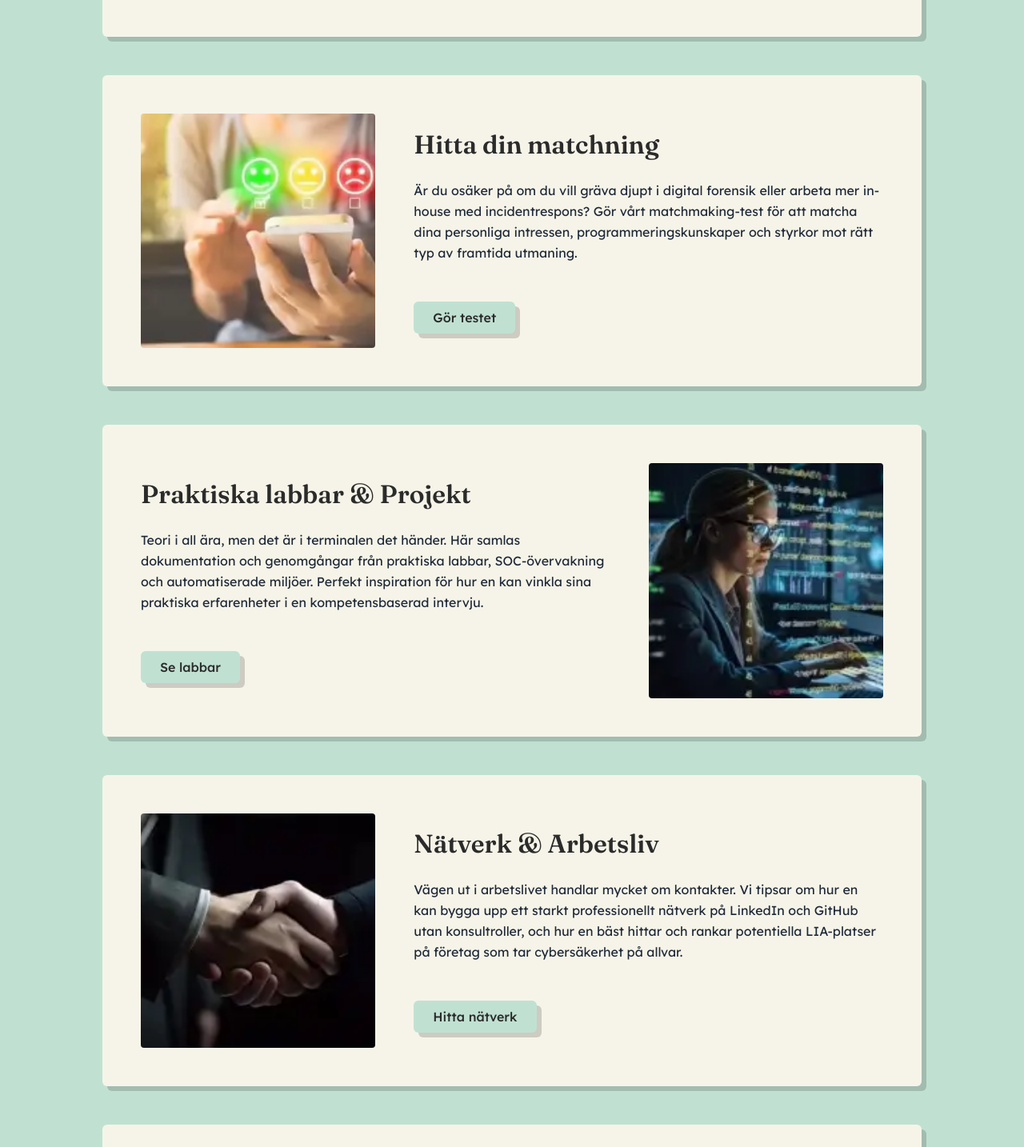
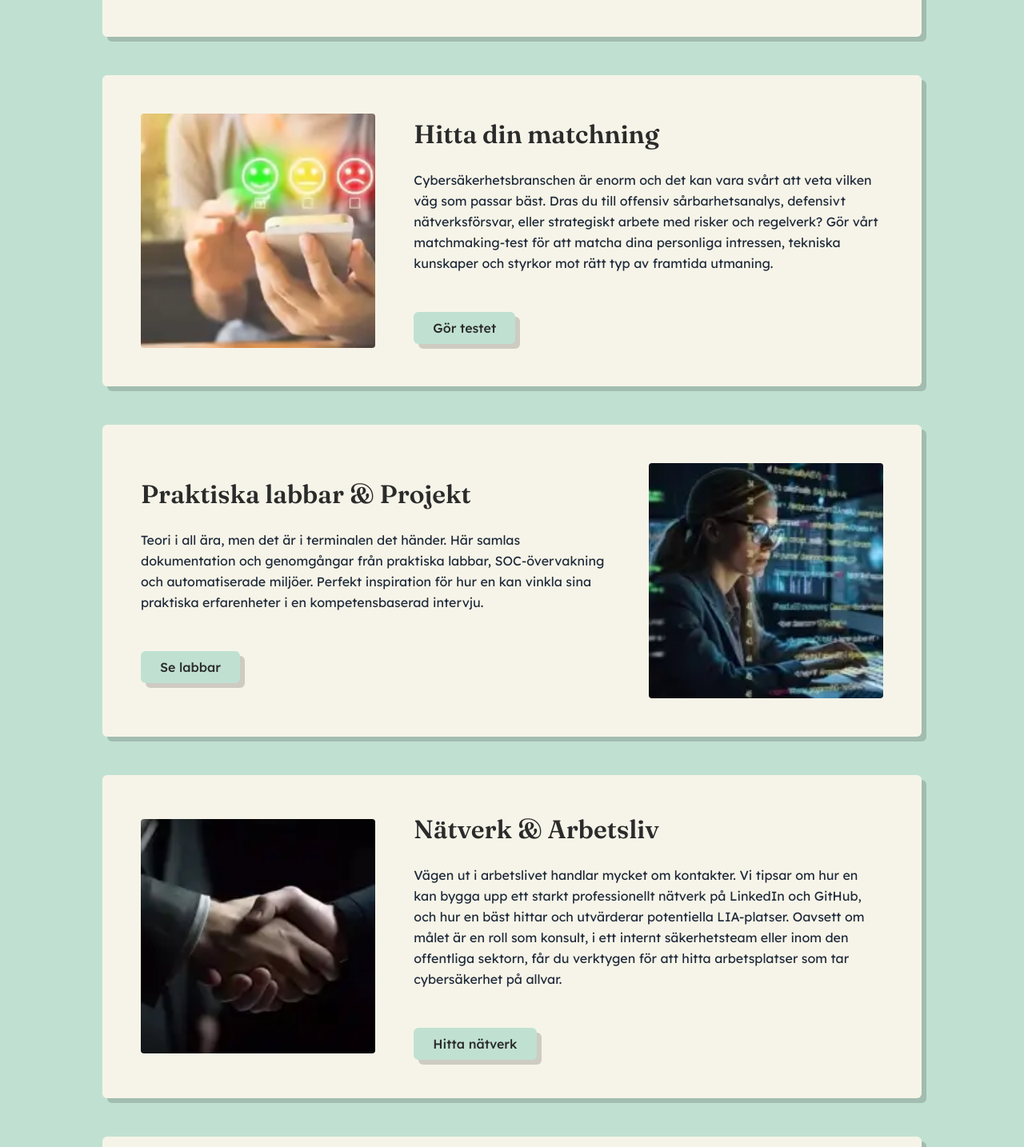
Before and after one commit to karinEkenberg/Cybersakerhetskompassen, a React (Vite) app: page / in a window 1280 px wide. Shown: the part 2426-3860 px from the top of the page at 80% size. Built offline with nearby package versions, Linux system fonts and the light colour scheme.

Commit message:
update the text to be more relevant

```diff
--- a/src/components/Home.jsx
+++ b/src/components/Home.jsx
@@ -57,7 +57,7 @@ const Home = () => {
 
       <Section
         title="Hitta din matchning"
-        text="Är du osäker på om du vill gräva djupt i digital forensik eller arbeta mer in-house med incidentrespons? Gör vårt matchmaking-test för att matcha dina personliga intressen, programmeringskunskaper och styrkor mot rätt typ av framtida utmaning."
+        text="Cybersäkerhetsbranschen är enorm och det kan vara svårt att veta vilken väg som passar bäst. Dras du till offensiv sårbarhetsanalys, defensivt nätverksförsvar, eller strategiskt arbete med risker och regelverk? Gör vårt matchmaking-test för att matcha dina personliga intressen, tekniska kunskaper och styrkor mot rätt typ av framtida utmaning."
         buttonText="Gör testet"
         buttonStyle="btn-primary"
         buttonLink="/matchmaking"
@@ -78,7 +78,7 @@ const Home = () => {
 
       <Section
         title="Nätverk & Arbetsliv"
-        text="Vägen ut i arbetslivet handlar mycket om kontakter. Vi tipsar om hur en kan bygga upp ett starkt professionellt nätverk på LinkedIn och GitHub utan konsultroller, och hur en bäst hittar och rankar potentiella LIA-platser på företag som tar cybersäkerhet på allvar."
+        text="Vägen ut i arbetslivet handlar mycket om kontakter. Vi tipsar om hur en kan bygga upp ett starkt professionellt nätverk på LinkedIn och GitHub, och hur en bäst hittar och utvärderar potentiella LIA-platser. Oavsett om målet är en roll som konsult, i ett internt säkerhetsteam eller inom den offentliga sektorn, får du verktygen för att hitta arbetsplatser som tar cybersäkerhet på allvar."
         buttonText="Hitta nätverk"
         buttonStyle="btn-primary"
         buttonLink="/natverk"
--- a/src/components/Lab.jsx
+++ b/src/components/Lab.jsx
@@ -49,7 +49,7 @@ const Lab = () => {
       <Section
         headingLevel="h1"
         title="Labb-miljön"
-        text="Teori är bra, men praktik är bäst. Här samlar vi guider för hur du bygger egna säkra miljöer, handfasta karriärtips och praktiska övningar för att vässa dina färdigheter."
+        text="Teori är bra, men praktik är bäst. Här samlar vi inga färdiga facit, utan inspirationsidéer för att komma igång. Alla har olika system och förutsättningar, så det är fritt fram att anpassa upplägget och hitta på helt egna varianter utifrån vad en själv vill lära sig. Det viktigaste är att dokumentera och visa upp sina framsteg för omvärlden. Lägg upp dina projekt på GitHub, på en egen portfoliosida eller under projektfliken på LinkedIn."
         imageSrc={LabsImage}
         imageAlt="Illustration av labbmiljö"
         priority={true}
```
